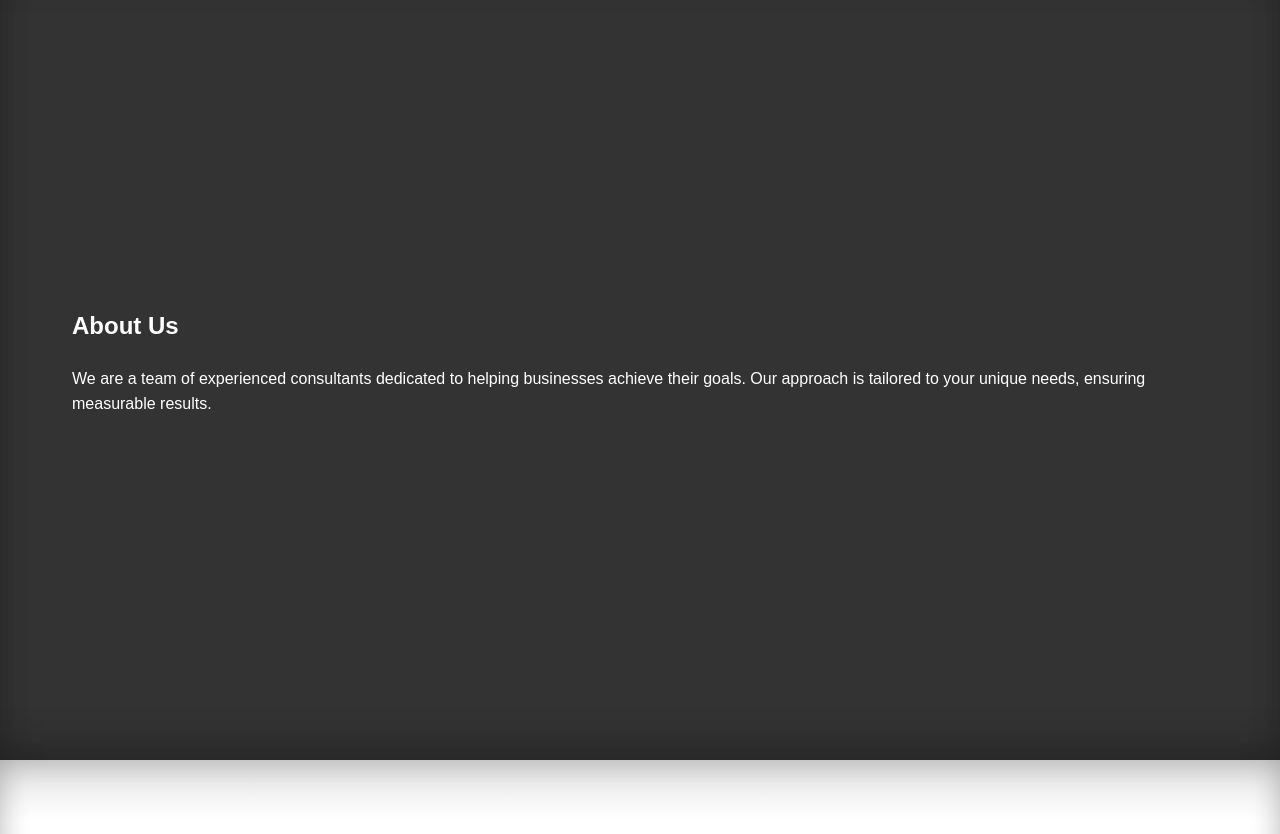
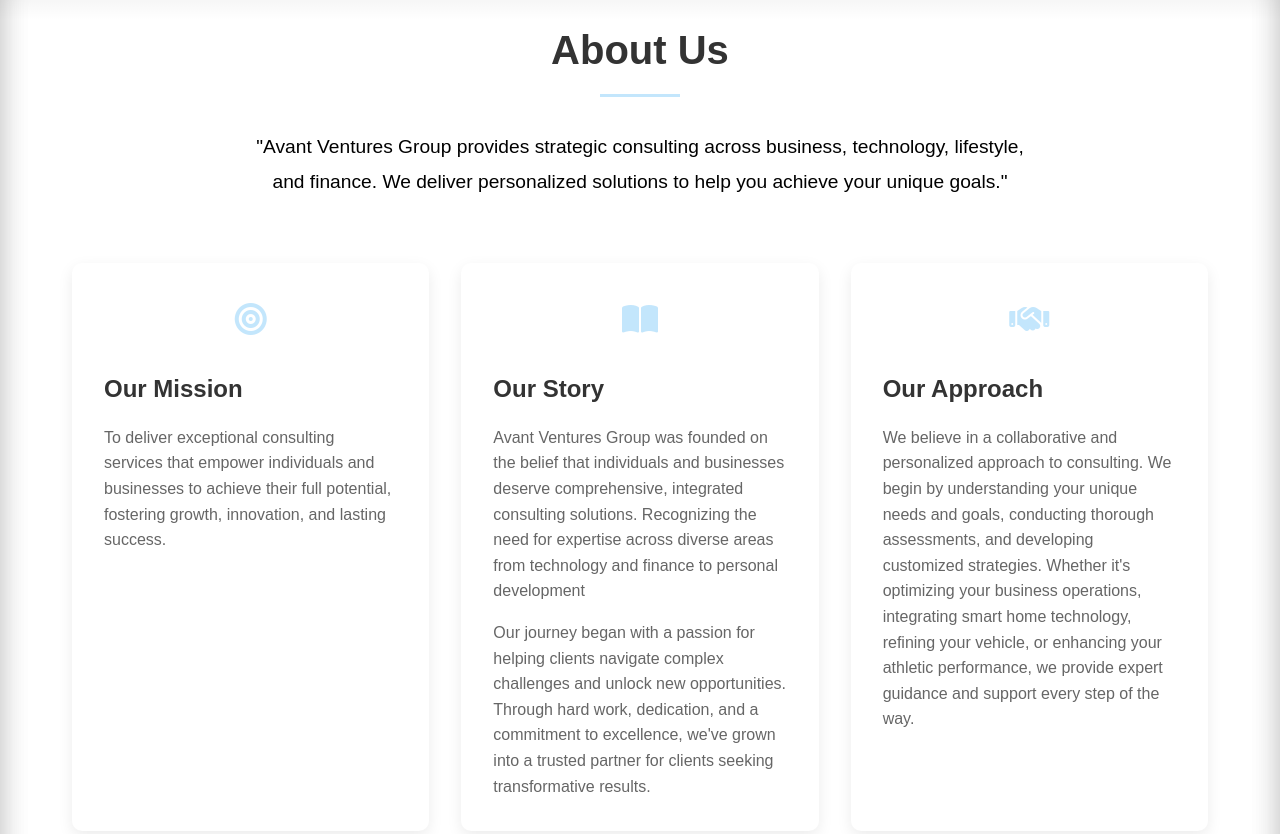
Before and after one commit to Dnnavant/Avant-Ventures-Group, a plain HTML site: page index.html in a window 1280 px wide. Shown: the part 3320-4154 px from the top of the page. Drawn offline with Linux system fonts and the light colour scheme.

Commit message:
added context to about us section

```diff
--- a/index.html
+++ b/index.html
@@ -296,12 +296,63 @@
 		<section id="about" class="about-section">
 			<div class="container">
 				<h2>About Us</h2>
+
+				<!-- Introduction -->
+		<div class="about-intro">
+			<p>
+				"Avant Ventures Group provides strategic consulting across business, technology, lifestyle, and finance. We deliver personalized solutions to help you achieve your unique goals."
+			</p>
+		</div>
+
+		<!-- Mission and Values -->
+		<div class="about-grid">
+			<div class="about-card mission">
+				<div class="card-icon">
+					<i class="fas fa-bullseye"></i>
+				</div>
+				<h3>Our Mission</h3>
 				<p>
-					We are a team of experienced consultants dedicated to helping
-					businesses achieve their goals. Our approach is tailored to your
-					unique needs, ensuring measurable results.
+					To deliver exceptional consulting services that empower individuals
+					and businesses to achieve their full potential, fostering growth,
+					innovation, and lasting success.
 				</p>
 			</div>
+
+			<div class="about-card story">
+				<div class="card-icon">
+					<i class="fas fa-book-open"></i>
+				</div>
+				<h3>Our Story</h3>
+				<p>
+					Avant Ventures Group was founded on the belief that individuals and
+					businesses deserve comprehensive, integrated consulting solutions.
+					Recognizing the need for expertise across diverse areas from
+					technology and finance to personal development
+				</p>
+				<p>
+					Our journey began with a passion for helping clients navigate complex
+					challenges and unlock new opportunities. Through hard work,
+					dedication, and a commitment to excellence, we've grown into a trusted
+					partner for clients seeking transformative results.
+				</p>
+			</div>
+
+			<div class="about-card approach">
+				<div class="card-icon">
+					<i class="fas fa-handshake"></i>
+				</div>
+				<h3>Our Approach</h3>
+				<p>
+					We believe in a collaborative and personalized approach to consulting.
+					We begin by understanding your unique needs and goals, conducting
+					thorough assessments, and developing customized strategies. Whether
+					it's optimizing your business operations, integrating smart home
+					technology, refining your vehicle, or enhancing your athletic
+					performance, we provide expert guidance and support every step of the
+					way.
+				</p>
+			</div>
+		</div>
 		</section>
 
 		<!-- Contact Section -->
--- a/styles.css
+++ b/styles.css
@@ -427,6 +427,146 @@ body {
 	padding: 0;
 }
 
+.about-section {
+	background-color: var(--secondary-color);
+	color: var(--text-dark);
+	padding: 5rem 0;
+	position: relative;
+}
+
+/**
+ * Section heading
+ */
+.about-section h2 {
+	text-align: center;
+	margin-bottom: 3rem;
+	font-size: 2.5rem;
+	color: var(--primary-color);
+	position: relative;
+}
+
+.about-section h2::after {
+	content: "";
+	position: absolute;
+	bottom: -15px;
+	left: 50%;
+	transform: translateX(-50%);
+	width: 80px;
+	height: 3px;
+	background-color: var(--accent-blue);
+}
+
+/**
+ * Introduction paragraph
+ */
+.about-intro {
+	max-width: 800px;
+	margin: 0 auto 4rem;
+	text-align: center;
+	font-size: 1.2rem;
+	line-height: 1.8;
+	color: var(--text-dark);
+}
+
+/**
+ * Grid layout for about cards
+ */
+.about-grid {
+	display: grid;
+	grid-template-columns: repeat(auto-fit, minmax(300px, 1fr));
+	gap: 2rem;
+	margin-bottom: 4rem;
+}
+
+/**
+ * Individual about cards
+ */
+.about-card {
+	background-color: white;
+	padding: 2rem;
+	border-radius: 10px;
+	box-shadow: 0 5px 15px rgba(0, 0, 0, 0.08);
+	transition: transform 0.3s ease, box-shadow 0.3s ease;
+}
+
+.about-card:hover {
+	transform: translateY(-5px);
+	box-shadow: 0 8px 25px rgba(0, 0, 0, 0.12);
+}
+
+/**
+ * Card icons
+ */
+.card-icon {
+	font-size: 2rem;
+	color: var(--accent-blue);
+	margin-bottom: 1.5rem;
+	text-align: center;
+}
+
+/**
+ * Card headings
+ */
+.about-card h3 {
+	font-size: 1.5rem;
+	margin-bottom: 1rem;
+	color: var(--primary-color);
+}
+
+/**
+ * Card paragraphs
+ */
+.about-card p {
+	color: #666;
+	line-height: 1.6;
+	margin-bottom: 1rem;
+}
+
+.about-card p:last-child {
+	margin-bottom: 0;
+}
+
+/**
+ * Call to Action section
+ */
+.about-cta {
+	text-align: center;
+	padding: 3rem 0 1rem;
+}
+
+.about-cta h3 {
+	font-size: 1.8rem;
+	margin-bottom: 2rem;
+	color: var(--primary-color);
+}
+
+/* Responsive Design */
+@media (max-width: 900px) {
+	.about-grid {
+		grid-template-columns: 1fr;
+	}
+
+	.about-intro {
+		padding: 0 1rem;
+		font-size: 1.1rem;
+	}
+
+	.about-card {
+		margin: 0 1rem;
+	}
+}
+
+@media (max-width: 480px) {
+	.about-section h2 {
+		font-size: 2rem;
+	}
+
+	.about-cta h3 {
+		font-size: 1.5rem;
+	}
+}
+
+
 /* ==========================================================================
    Contact Section
    ========================================================================== */
```
